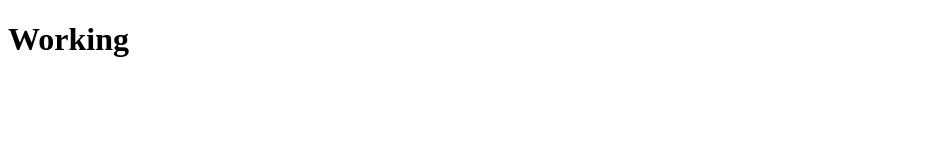
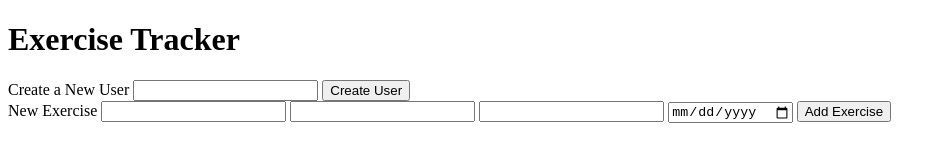
Before and after one commit to chazmcgrill/exercise-tracker, a website: page views/index.html in a window 1280 px wide. Shown: the whole page, without its empty margins (0-946 px from the left). Drawn offline with Linux system fonts and the light colour scheme.

Commit message:
Frontend Forms & Log Route Fixed

```diff
--- a/views/index.html
+++ b/views/index.html
@@ -7,7 +7,24 @@
   <title>Exercise Tracker</title>
 </head>
 <body>
-  <h1>Working</h1>
+  <h1>Exercise Tracker</h1>
+
+  <form action="./exercise/new-user" method="post">
+    <label for="username">Create a New User</label>
+    <input type="text" name="username">
+    <input type="submit" value="Create User">
+  </form>
+
+  <form action="./exercise/add" method="post">
+    <label for="username">New Exercise</label>
+    <input type="text" name="username">
+    <input type="text" name="description">
+    <input type="number" name="duration">
+    <input type="date" name="date">
+    <input type="submit" value="Add Exercise">
+  </form>
+
+  <form action="" method="get"></form>
 
 </body>
 </html>
```
Also changed, not shown: server.js (+5 -3 lines).
